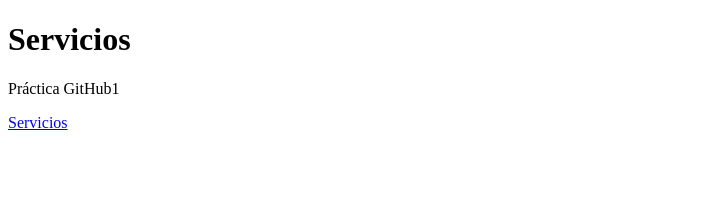
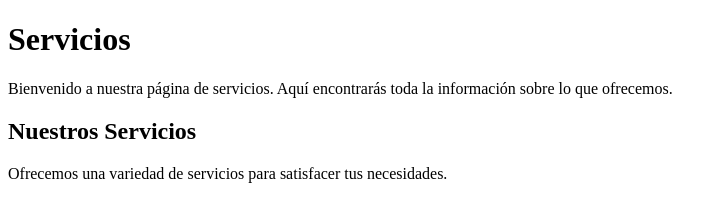
Before and after one commit to FAM40/D-5_Tarea2_Francisco_Alperi, a plain HTML site: page Servicios.html in a window 1280 px wide. Shown: the whole page, without its empty margins (0-727 px from the left). Drawn offline with Linux system fonts and the light colour scheme.

Commit message:
Añadidos más contenidos a Servicios.html

```diff
--- a/Servicios.html
+++ b/Servicios.html
@@ -8,8 +8,11 @@
 <body>
     <main>
         <h1>Servicios</h1>
-        <p>Práctica GitHub1</p>
-        <a href="Servicios.html">Servicios</a>
+        <p>Bienvenido a nuestra página de servicios. Aquí encontrarás toda la información sobre lo que ofrecemos.</p>
+        <section>
+            <h2>Nuestros Servicios</h2>
+            <p>Ofrecemos una variedad de servicios para satisfacer tus necesidades.</p>
+        </section>
     </main>
 </body>
 </html>
```
